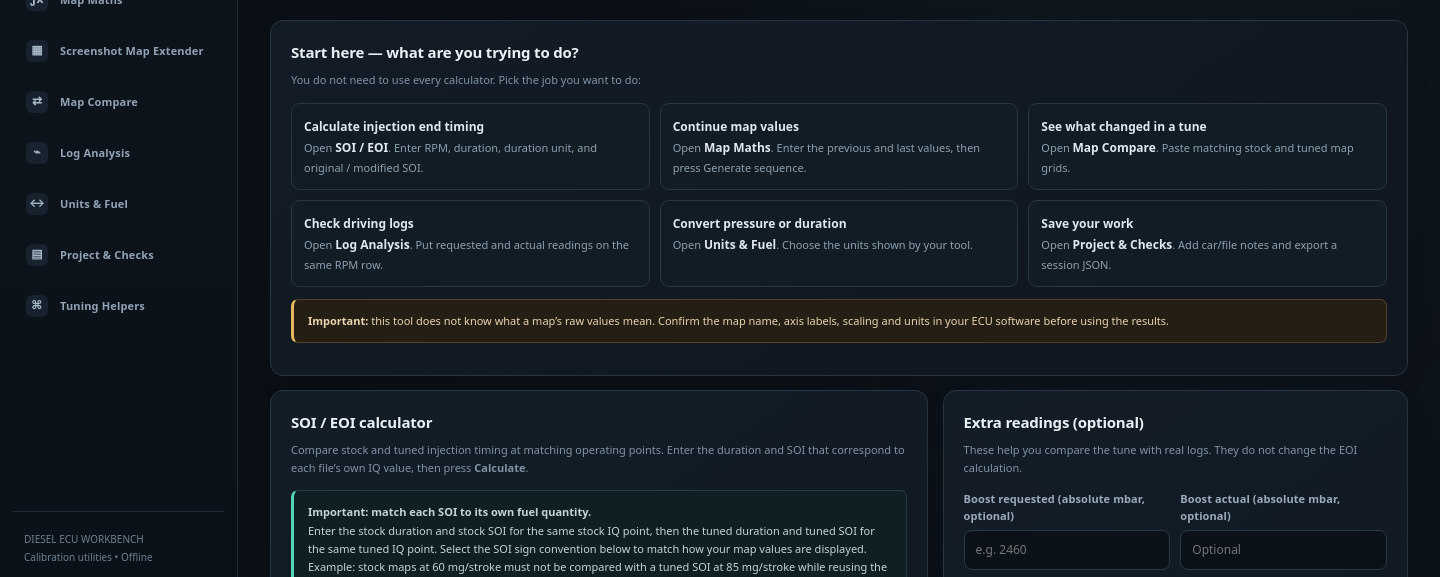
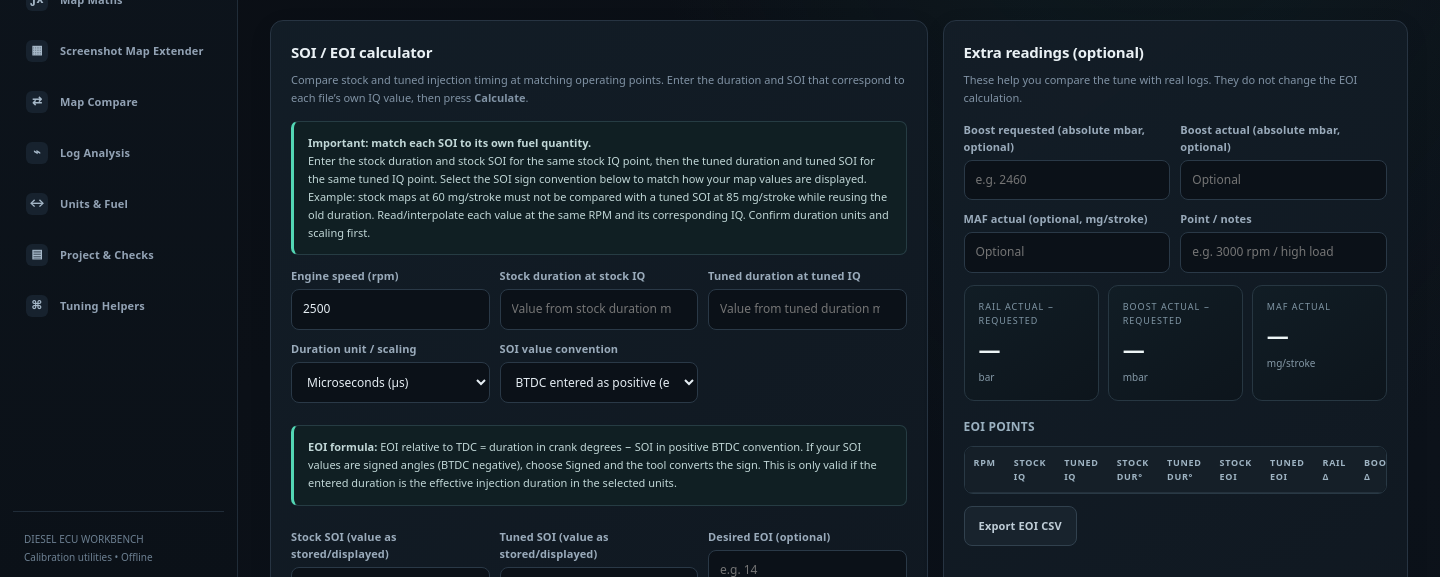
Before and after one commit to odinnmar/diesel-ecu-workbench, an Electron app: page index.html in a window 1440 px wide. Shown: the part 204-781 px from the top of the page. Drawn offline with Linux system fonts and the light colour scheme.

Commit message:
Add files via upload

```diff
--- a/index.html
+++ b/index.html
@@ -64,19 +64,6 @@ button{background:linear-gradient(135deg,#32b99b,#23937e);color:#061713;border:1
 <header><h1>Diesel ECU Workbench <span class="pill">ENGINEERING SUITE / OFFLINE</span></h1><p>Local calibration workspace</p></header>
 <div class="wrap">
 <div class="workspace-heading" id="workspaceHeading"><div><div class="eyebrow">Calibration workspace / 01</div><h2>Injection timing</h2><p>SOI, duration and end-of-injection calculations in one focused workspace.</p></div><div class="live-chip">LOCAL SESSION READY</div></div>
-<div class="card" style="margin-bottom:14px">
-<h2>Start here — what are you trying to do?</h2>
-<p class="sub">You do not need to use every calculator. Pick the job you want to do:</p>
-<div class="fields three">
-<div class="checkrow"><b>Calculate injection end timing</b><br><span>Open <b>SOI / EOI</b>. Enter RPM, duration, duration unit, and original / modified SOI.</span></div>
-<div class="checkrow"><b>Continue map values</b><br><span>Open <b>Map Maths</b>. Enter the previous and last values, then press Generate sequence.</span></div>
-<div class="checkrow"><b>See what changed in a tune</b><br><span>Open <b>Map Compare</b>. Paste matching stock and tuned map grids.</span></div>
-<div class="checkrow"><b>Check driving logs</b><br><span>Open <b>Log Analysis</b>. Put requested and actual readings on the same RPM row.</span></div>
-<div class="checkrow"><b>Convert pressure or duration</b><br><span>Open <b>Units & Fuel</b>. Choose the units shown by your tool.</span></div>
-<div class="checkrow"><b>Save your work</b><br><span>Open <b>Project & Checks</b>. Add car/file notes and export a session JSON.</span></div>
-</div>
-<div class="notice warn"><b>Important:</b> this tool does not know what a map’s raw values mean. Confirm the map name, axis labels, scaling and units in your ECU software before using the results.</div>
-</div>
 <nav id="tabs">
 <button class="tab active" data-tab="eoi">SOI / EOI</button>
 <button class="tab" data-tab="math">Map Maths</button>
--- a/package.json
+++ b/package.json
@@ -1,6 +1,6 @@
 {
   "name": "diesel-ecu-workbench",
-  "version": "1.1.0",
+  "version": "1.1.1",
   "description": "Professional offline Diesel ECU calibration workspace",
   "main": "main.js",
   "author": "Diesel ECU Workbench",
```
